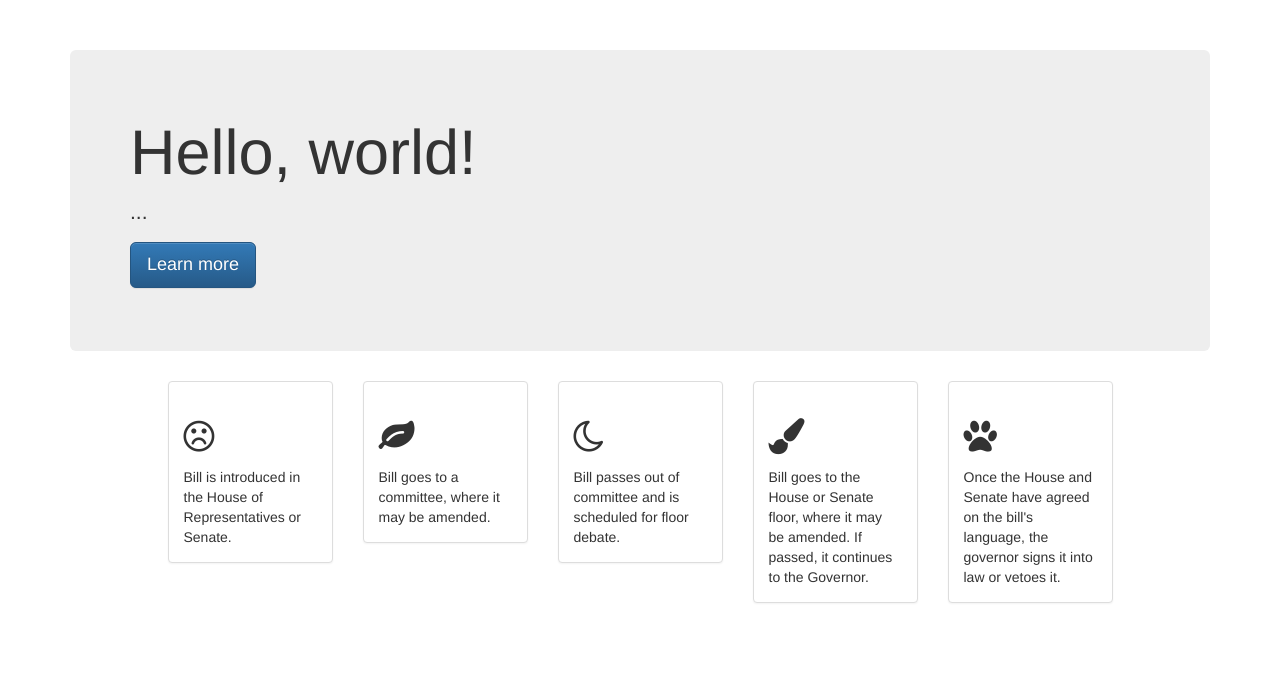
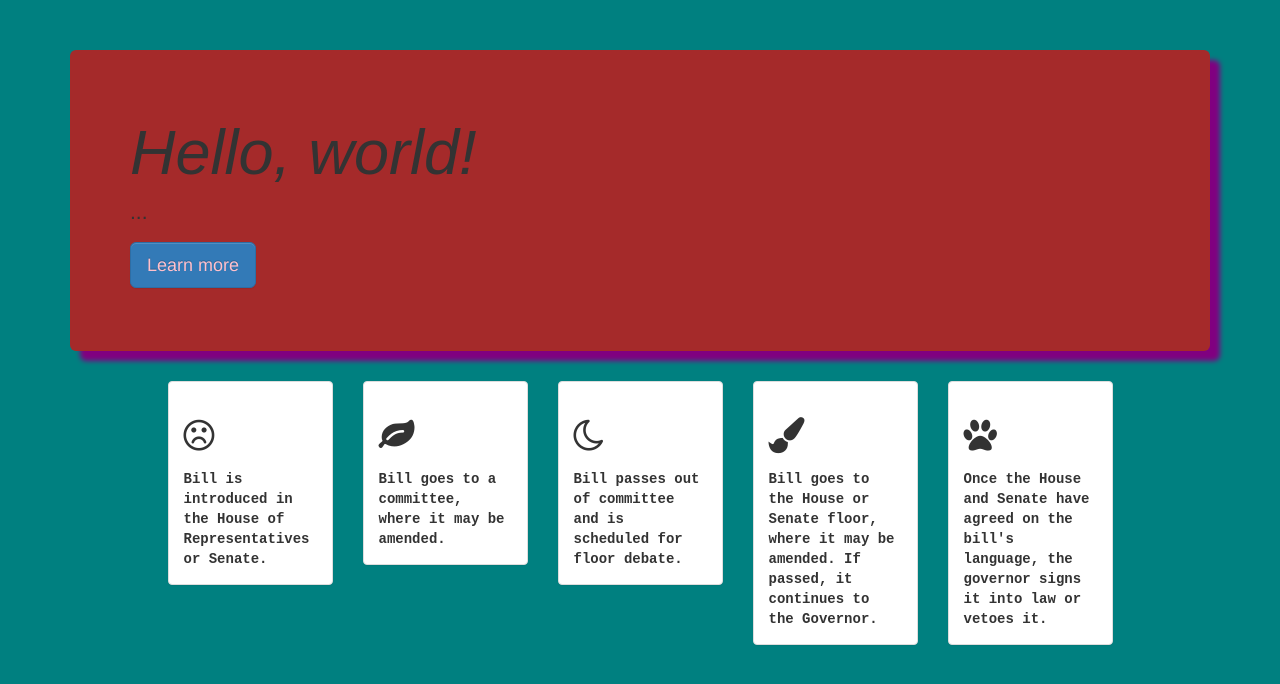
Before and after one commit to Grymvol/BootstrapHomework-1, a plain HTML site: page index.html in a window 1280 px wide. Drawn offline with nearby package versions, Linux system fonts and the light colour scheme.

Commit message:
CSS stuff

```diff
--- a/index.html
+++ b/index.html
@@ -12,23 +12,46 @@
         <link rel="apple-touch-icon" href="apple-touch-icon.png">
 
         <link rel="stylesheet" href="css/bootstrap.min.css">
-        <style>
-            body {
-                padding-top: 50px;
-                padding-bottom: 20px;
-            }
-        </style>
+
         <link rel="stylesheet" href="css/bootstrap-theme.min.css">
         <link rel="stylesheet" href="css/main.css">
 
         <script src="js/vendor/modernizr-2.8.3-respond-1.4.2.min.js"></script>
         <link rel="stylesheet" href="https://maxcdn.bootstrapcdn.com/font-awesome/4.7.0/css/font-awesome.min.css" />
+        <link rel="stylesheet" href="https://maxcdn.bootstrapcdn.com/bootswatch/3.3.7/cyborg/bootstrap.min.css">
+        <style>
+            body {
+                padding-top: 50px;
+                padding-bottom: 20px;
+                background-color: teal;
+              }
+
+            .btn {
+              color: pink;
+            }
+
+            .jumbotron {
+              background-color: brown;
+              box-shadow: 10px 10px 5px purple;
+            }
+
+            .helloworld {
+              font-family: fantasy;
+              font-style: italic;
+            }
+
+            .panel-body {
+              font-family: monospace;
+              font-weight: bold;
+            }
+
+        </style>
     </head>
     <body>
       <div class="container">
 
         <div class="jumbotron">
-          <h1>Hello, world!</h1>
+          <h1 class="helloworld">Hello, world!</h1>
           <p>...</p>
           <p><a class="btn btn-primary btn-lg" href="#" role="button">Learn more</a></p>
         </div>
```
